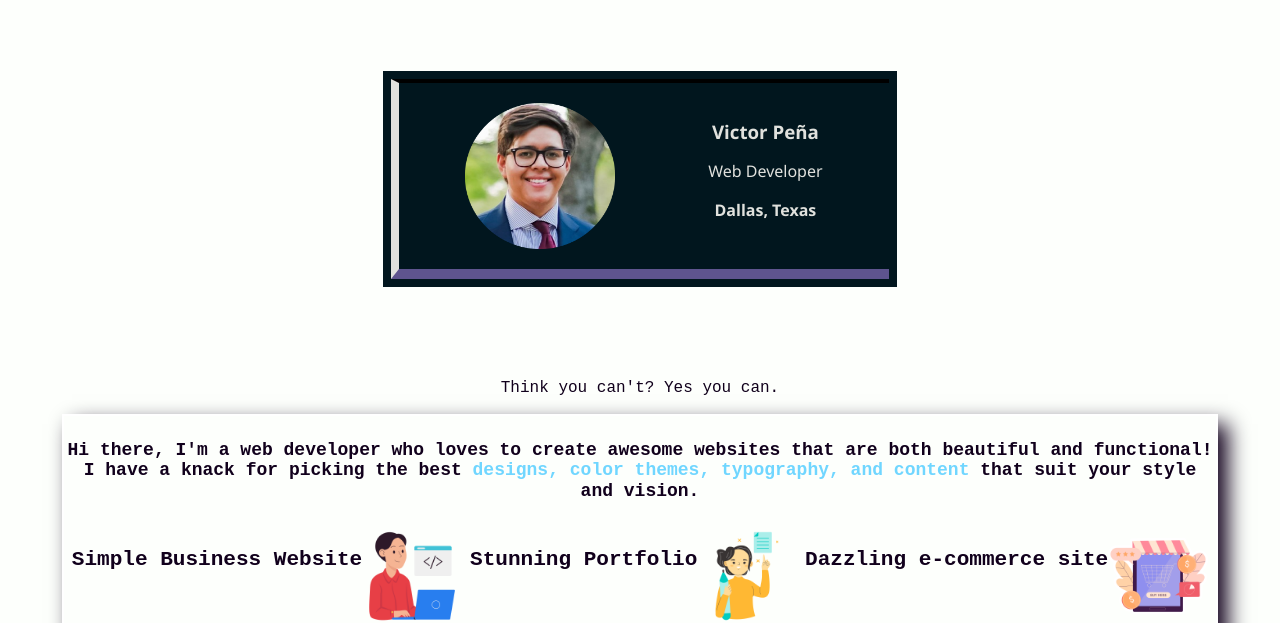
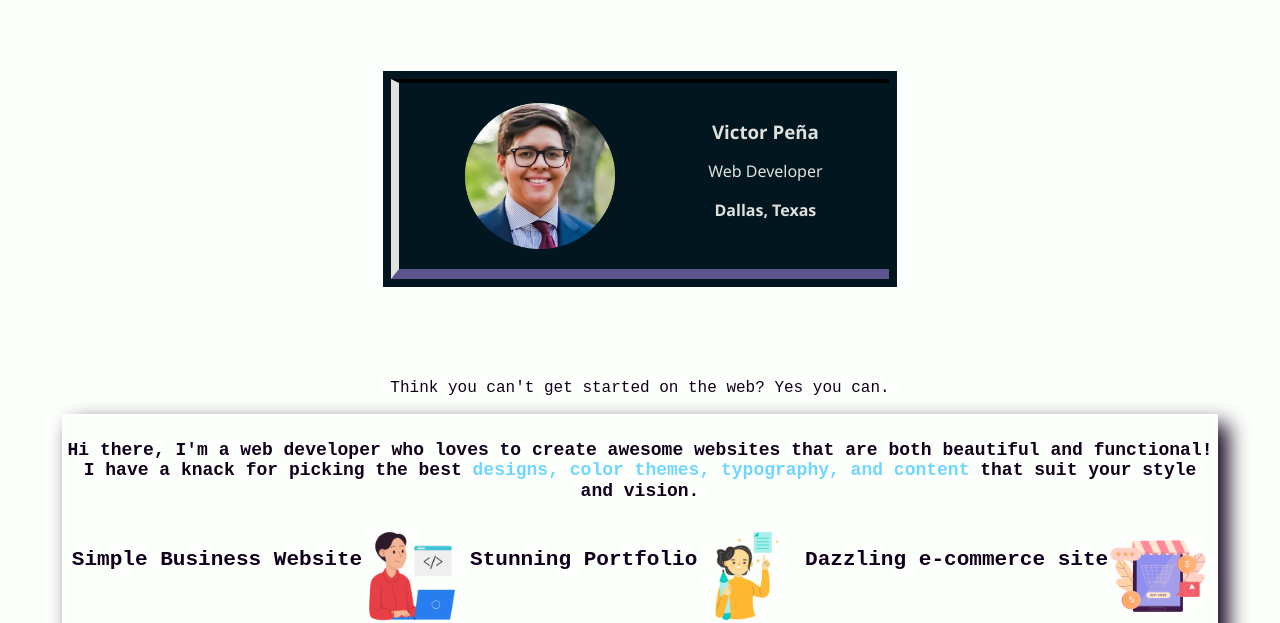
Before and after one commit to PenaV99/digital-card, a website built with Vite: page index.html in a window 1280 px wide. Shown: the part 195-818 px from the top of the page. Built offline with nearby package versions, Linux system fonts and the light colour scheme; a web font is replaced by a local one.

Commit message:
Added encouraging text

```diff
--- a/index.html
+++ b/index.html
@@ -20,7 +20,7 @@
             <h4>Dallas, Texas </h4>
         </div>
     </div>
-    <p>Think you can't? Yes you can.</p>
+    <p>Think you can't <span id="encouraging-text"></span> Yes you can.</p>
     <section class="services-section">
         <div class="skills-section">
             <h4>
--- a/js/index.js
+++ b/js/index.js
@@ -29,3 +29,17 @@ card.addEventListener("mouseleave", () => {
     card.className = "card";
     body.className = "";
 });
+
+//typing effect
+let i = 0;
+let txt = "get started on the web?"; // The text
+var speed = 50;
+
+function typeWriter() {
+    if (i < txt.length) {
+      document.getElementById("encouraging-text").innerHTML += txt.charAt(i);
+      i++;
+      setTimeout(typeWriter, speed);
+    }
+  }
+  typeWriter();
```
